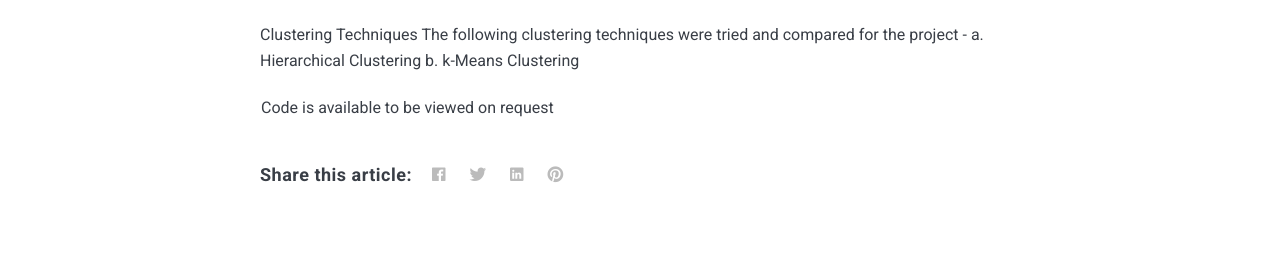
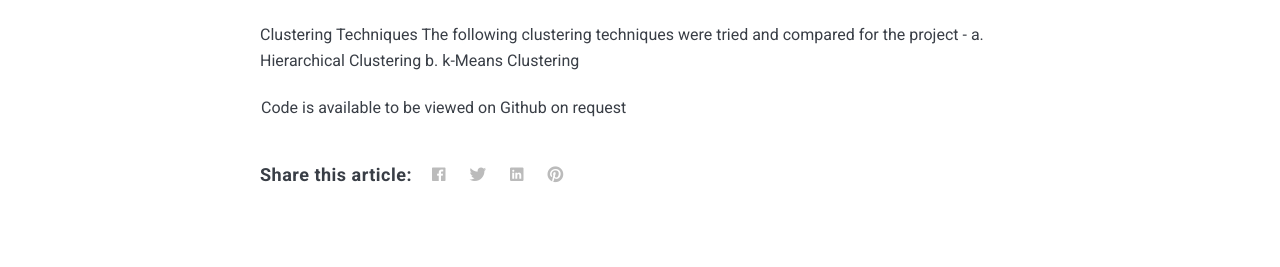
Before and after one commit to sindhya1781/sindhyab, a Jekyll site: the page built from _posts/2018-06-25-start-the-day-with-the-right-habit.markdown, in a window 1280 px wide and 900 px high, scrolled down 1719 px. Shown: the part 162-429 px from the top of the window. Built offline with Jekyll 4.4.1, drawn with Linux system fonts in a browser that asks for light colours; nearby versions of some CDN libraries.

Commit message:
Update 2018-06-25-start-the-day-with-the-right-habit.markdown

```diff
--- a/_posts/2018-06-25-start-the-day-with-the-right-habit.markdown
+++ b/_posts/2018-06-25-start-the-day-with-the-right-habit.markdown
@@ -25,4 +25,4 @@ The following clustering techniques were tried and compared for the project -
 a. Hierarchical Clustering
 b. k-Means Clustering
 
-| Code is available to be viewed on request |
+| Code is available to be viewed on Github on request |
```
